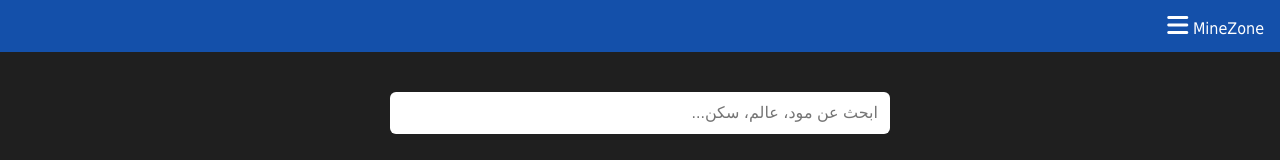
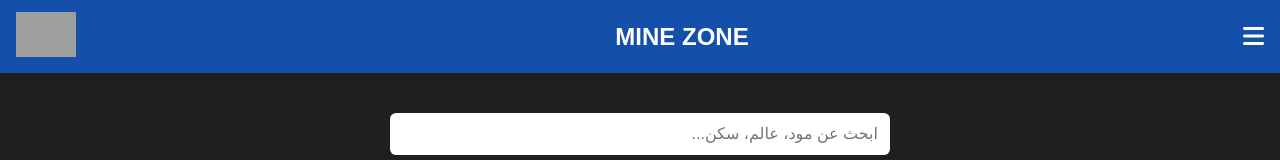
Before and after one commit to om-om00/Mine-Zone, a plain HTML site: page worlds.html in a window 1280 px wide. Shown: the top 160 px of the page. Drawn offline with Linux system fonts and the light colour scheme; grey boxes are pictures that could not be loaded.

Commit message:
Update worlds.html

```diff
--- a/worlds.html
+++ b/worlds.html
@@ -190,12 +190,16 @@
 
   </head>
   <body>
-    <div class="header">
-      MineZone
-      <span class="menu-icon" onclick="toggleSidebar()">
-        <i class="fas fa-bars"></i>
-      </span>
-    </div><div id="sidebar" class="sidebar">
+  <div class="header"><div class="header-content"> <a href="FollowUs.html">
+  <img src="https://i.postimg.cc/Gpc0Z3By/photo-6001539329949812850-y.jpg" alt="شعار" class="logo" /></a>
+    <span class="site-name">MINE ZONE</span>
+    <span class="menu-icon" onclick="toggleSidebar()">
+      <i class="fas fa-bars"></i>
+    </span>
+  </div>
+</div>
+
+    <div id="sidebar" class="sidebar">
   <span class="close-btn" onclick="toggleSidebar()">X</span>
   <a href="index.html">الصفحة الرئيسية</a>
   <a href="mods.html">مودات</a>
```
